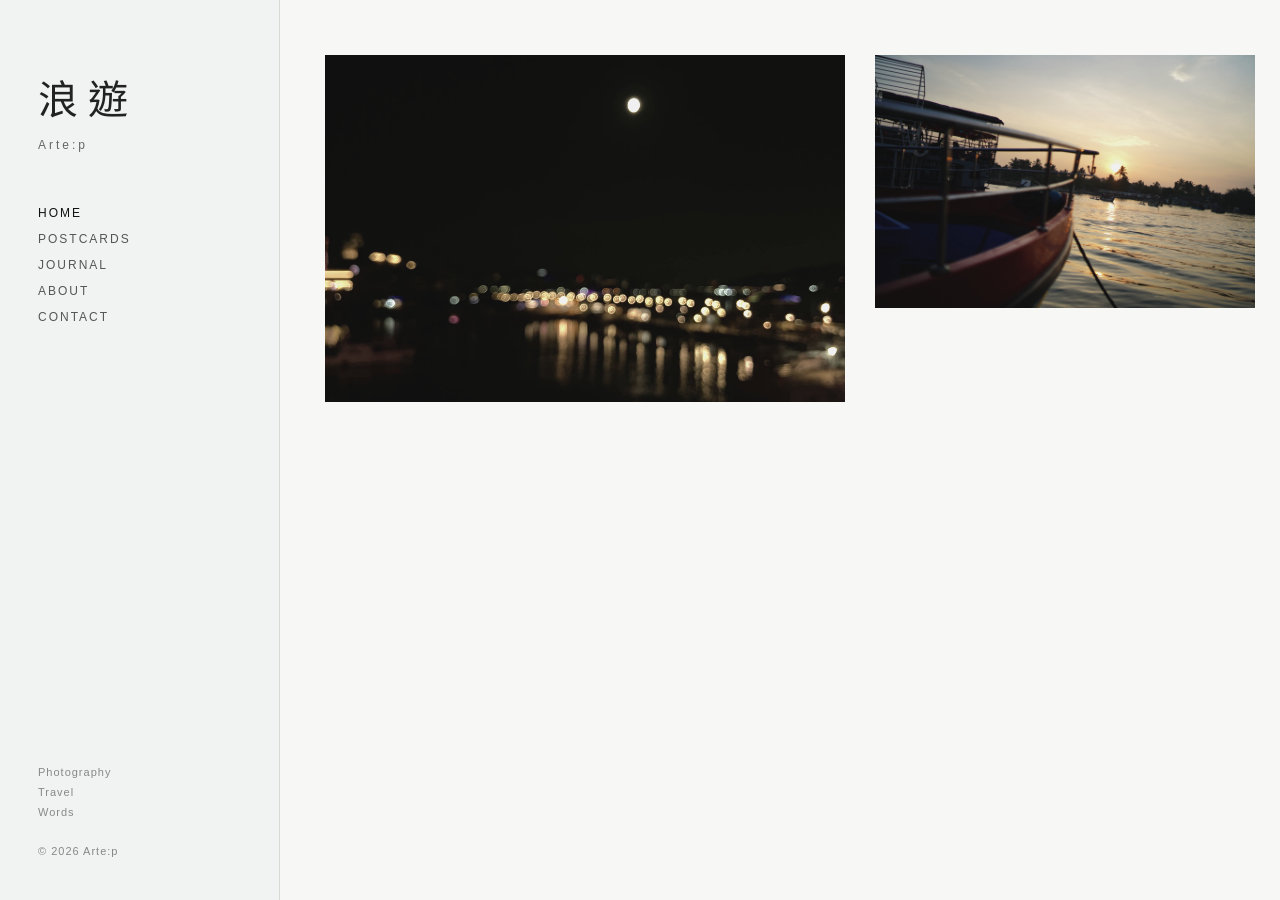
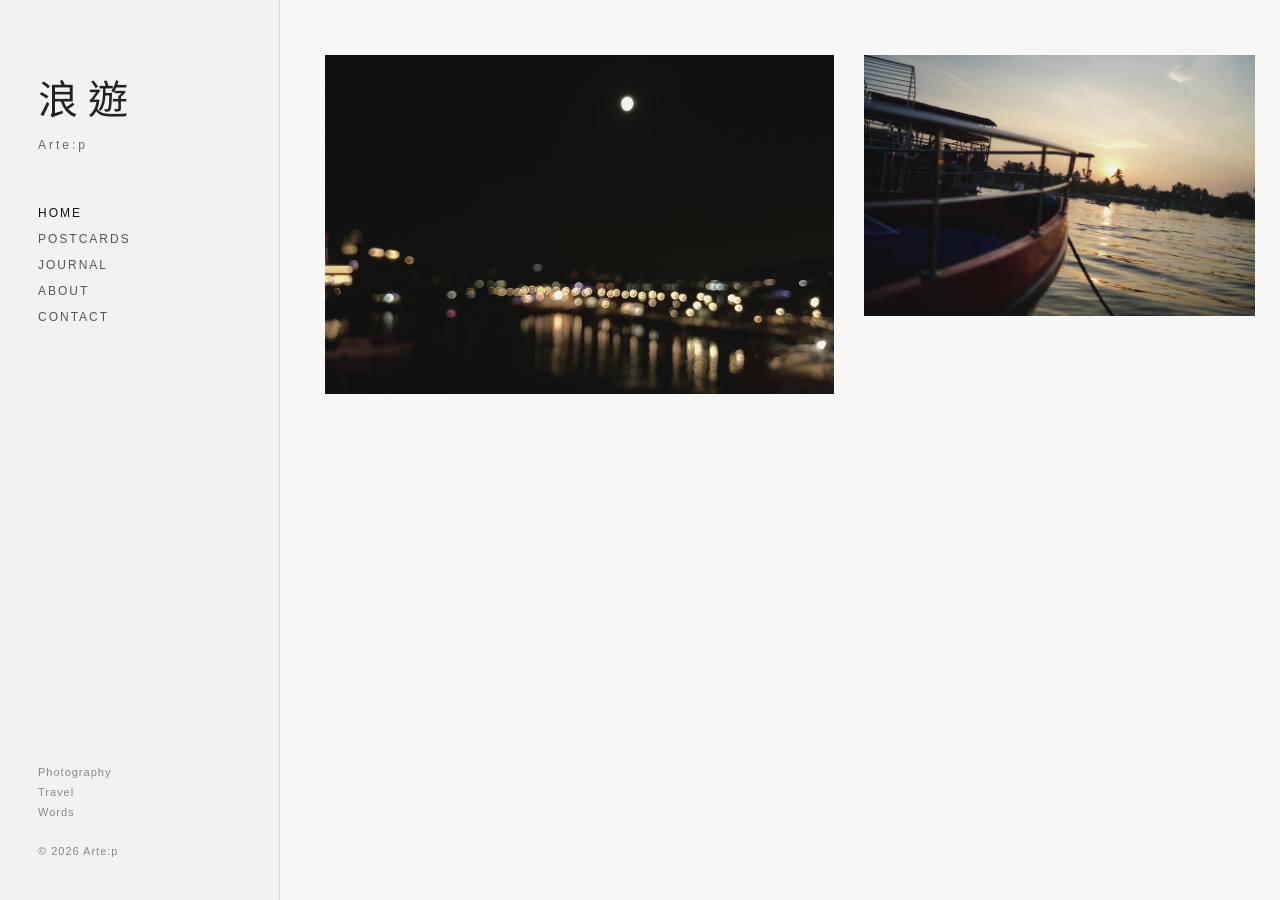
Before and after one commit to artep-wandering/artep-wandering.github.io, a Jekyll site: the page built from index.html, in a window 1280 px wide. Built offline with Jekyll 4.4.1, drawn with Linux system fonts in a browser that asks for light colours.

Commit message:
home_css_0.0.15

```diff
--- a/assets/css/home.css
+++ b/assets/css/home.css
@@ -1,5 +1,5 @@
 /* HOME DESTOP ONLY */
-/* VERSION: home_css_0.0.14 */
+/* VERSION: home_css_0.0.15 */
   * {
   box-sizing: border-box;
   }
@@ -81,15 +81,14 @@
 
   /* 每一組雙照片 */
   .postcard-row {
-    display: grid;
+   display: grid;
+   grid-template-columns:
+     minmax(420px, 1.3fr)
+     minmax(300px, 1fr);
 
-    grid-template-columns:
-      minmax(520px, 1.3fr)
-      minmax(360px, 1fr);
-
-    column-gap: 30px;
-    row-gap: 80px;
-    align-items: start;
+   column-gap: 30px;
+   row-gap: 80px;
+   align-items: start;
   }
 
 
```
